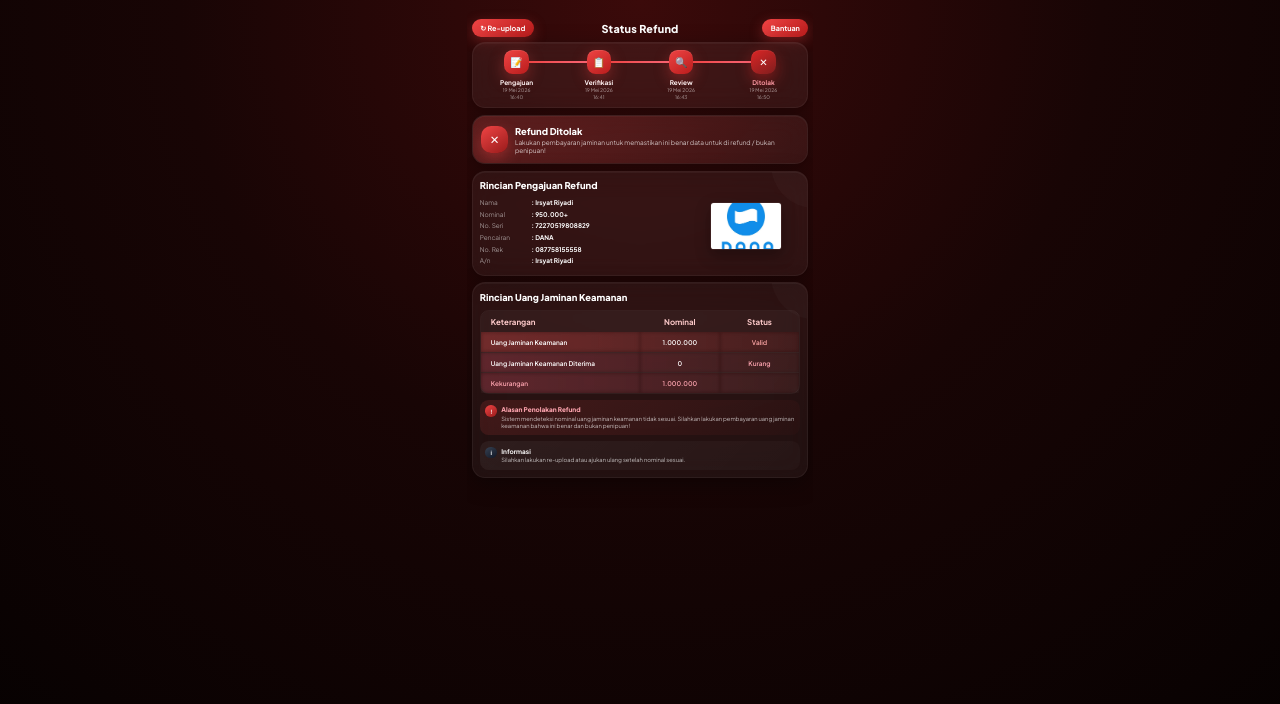
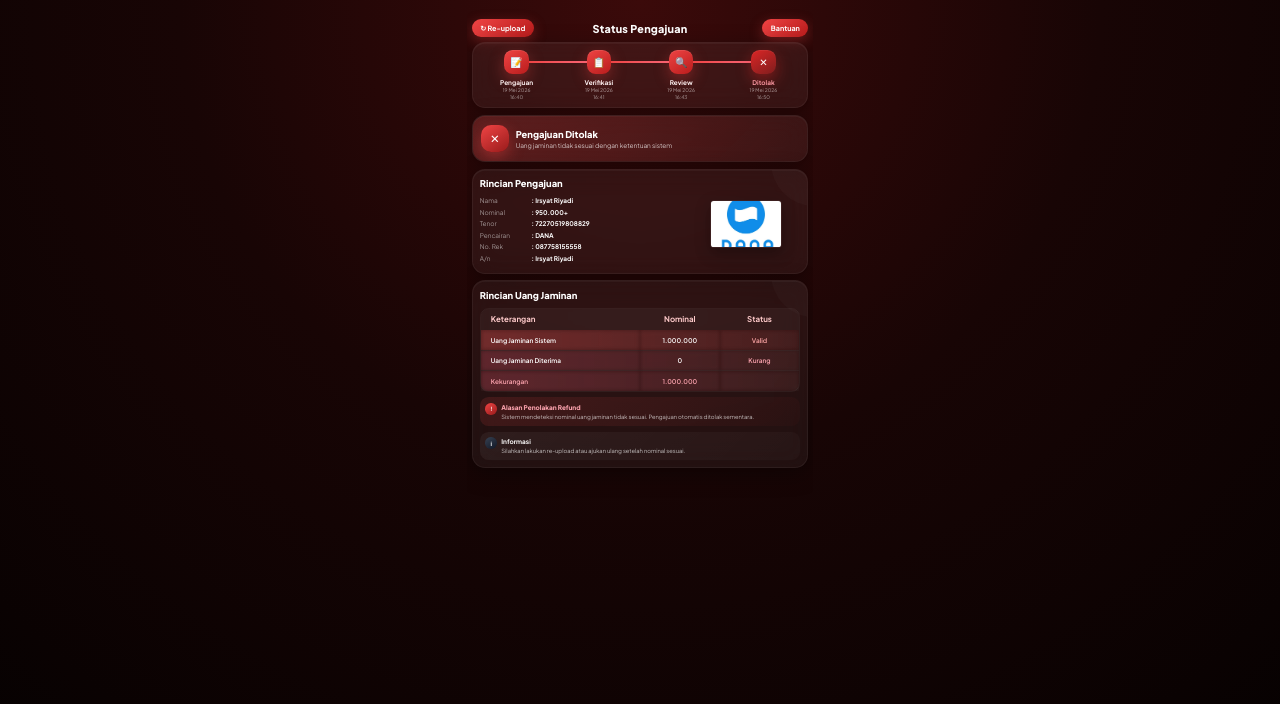
Before and after one commit to apexa5536-collab/pengajuannnnnnnnn, a plain HTML site: page index.html in a window 1280 px wide. Drawn offline with Linux system fonts and the light colour scheme.

Commit message:
Update index.html

```diff
--- a/index.html
+++ b/index.html
@@ -31,7 +31,7 @@ viewport-fit=cover">
     ↻ Re-upload
   </div>
 
-  <h1>Status Refund</h1>
+  <h1>Status Pengajuan</h1>
 
   <div class="bantuan">
     Bantuan
@@ -115,10 +115,10 @@ viewport-fit=cover">
 
   <div>
 
-    <h2>Refund Ditolak</h2>
+    <h2>Pengajuan Ditolak</h2>
 
     <p>
-     Lakukan pembayaran jaminan untuk memastikan ini benar data untuk di refund / bukan penipuan!
+    Uang jaminan tidak sesuai dengan ketentuan sistem
     </p>
 
   </div>
@@ -130,7 +130,7 @@ viewport-fit=cover">
 <div class="card glass">
 
   <div class="card-title">
-    Rincian Pengajuan Refund
+    Rincian Pengajuan
   </div>
 
   <div class="detail-box">
@@ -148,7 +148,7 @@ viewport-fit=cover">
       </div>
 
       <div class="row">
-        <label>No. Seri</label>
+        <label>Tenor</label>
         <span>: 72270519808829</span>
       </div>
 
@@ -182,7 +182,7 @@ viewport-fit=cover">
 <div class="card glass">
 
   <div class="card-title">
-    Rincian Uang Jaminan Keamanan
+    Rincian Uang Jaminan
   </div>
 
   <div class="table-wrap">
@@ -196,13 +196,13 @@ viewport-fit=cover">
       </tr>
 
       <tr>
-        <td>Uang Jaminan Keamanan</td>
+        <td>Uang Jaminan Sistem</td>
         <td>1.000.000</td>
         <td class="green">Valid</td>
       </tr>
 
       <tr>
-        <td>Uang Jaminan Keamanan Diterima</td>
+        <td>Uang Jaminan Diterima</td>
         <td>0</td>
         <td class="red-text">Kurang</td>
       </tr>
@@ -232,8 +232,8 @@ viewport-fit=cover">
       </h4>
 
       <p>
-        Sistem mendeteksi nominal uang jaminan keamanan tidak sesuai.
-        Silahkan lakukan pembayaran uang jaminan keamanan bahwa ini benar dan bukan penipuan!
+        Sistem mendeteksi nominal uang jaminan tidak sesuai.
+        Pengajuan otomatis ditolak sementara.
       </p>
 
     </div>
```
